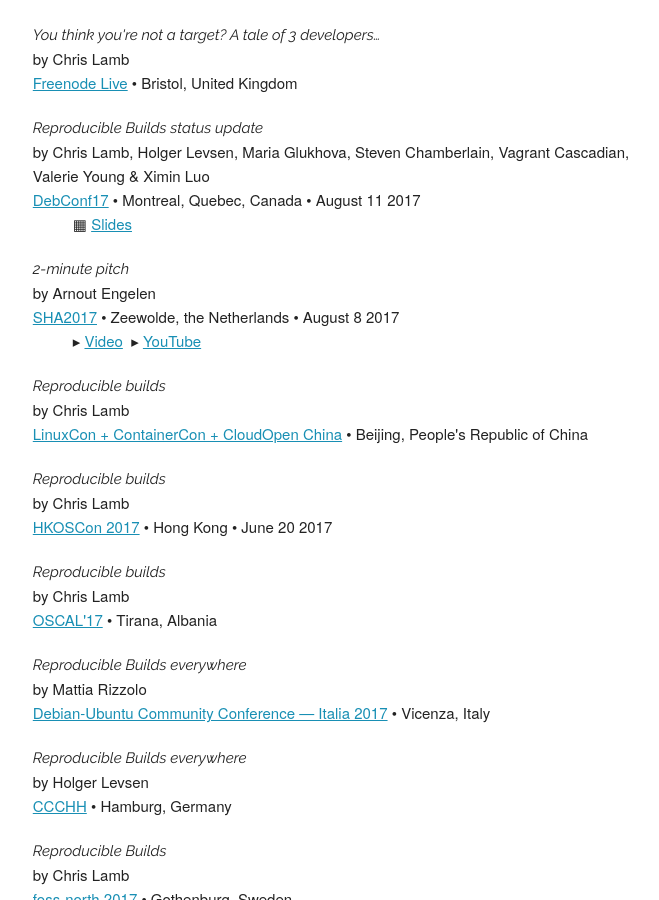
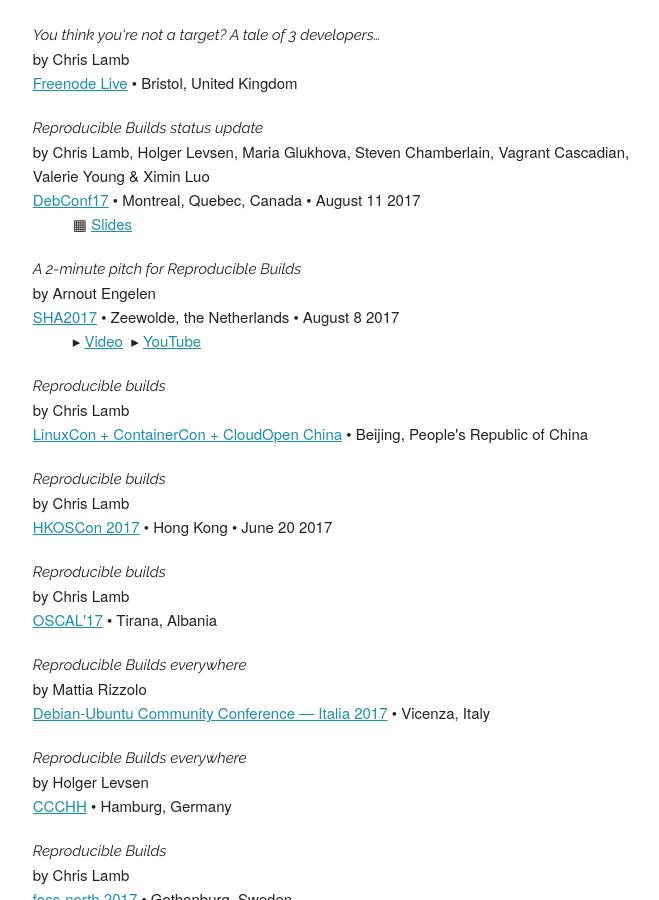
Before and after one commit to prototypefund/reproducible-website, a Jekyll site: the page built from resources.html, in a window 1280 px wide and 900 px high, scrolled down 1587 px. Shown: the whole window, without its empty margins (460-1119 px from the left). Built offline with Jekyll 4.4.1, drawn with Linux system fonts in a browser that asks for light colours; some web fonts are replaced.

Commit message:
Rework the "2 minute pitch" talk title.

```diff
--- a/_data/presentations.yml
+++ b/_data/presentations.yml
@@ -120,7 +120,7 @@
     location: Montreal, Quebec, Canada
   slides: https://reproducible-builds.org/_lfs/presentations/2017-08-11-DebConf17/
 
-- title: 2-minute pitch
+- title: A 2-minute pitch for Reproducible Builds
   presented_by: Arnout Engelen
   event:
     url: https://sha2017.org
```
